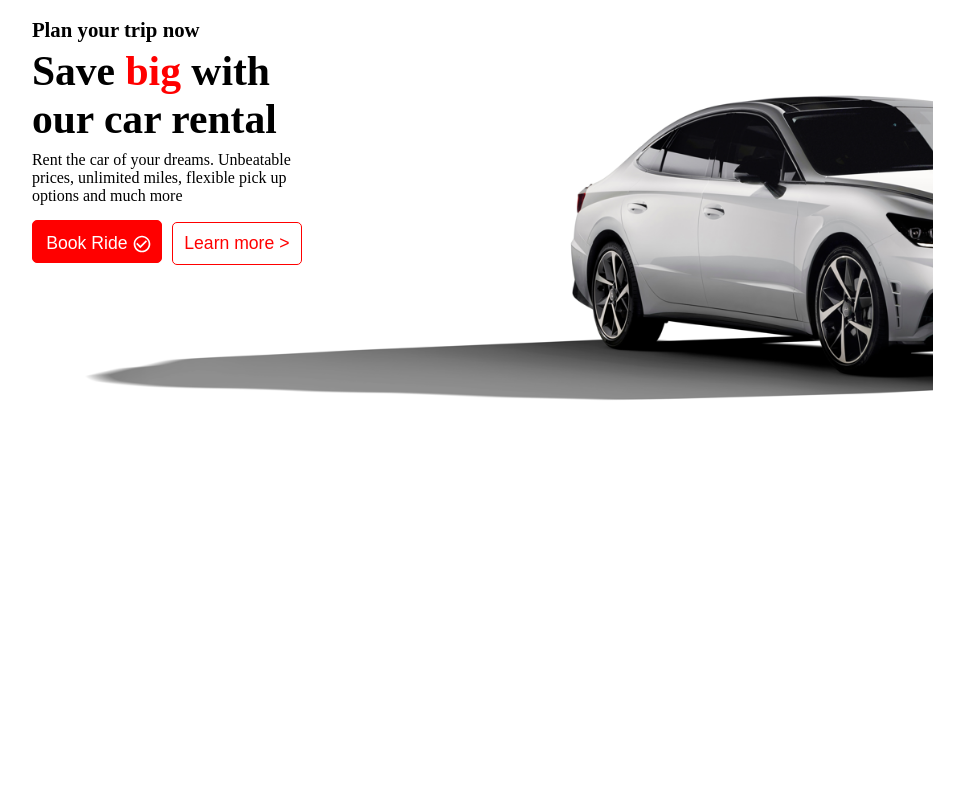
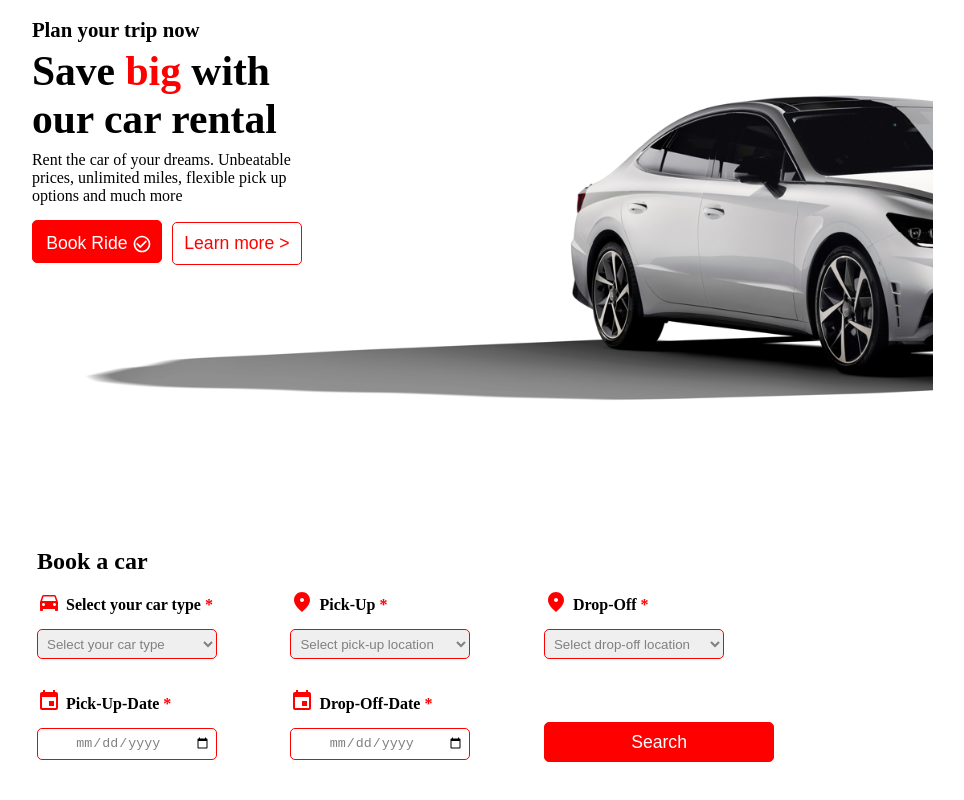
Before and after one commit to M-N-Hossain/CarRental, a React (Vite) app: page / in a window 1280 px wide. Shown: the part 252-1052 px from the top of the page, without its empty margins (219-1183 px from the left). Before the commit the page ends 800 px from the top, so only its background shows below. Built offline with nearby package versions, Linux system fonts and the light colour scheme.

Commit message:
handling the booking form

```diff
--- a/package.json
+++ b/package.json
@@ -12,7 +12,8 @@
     "@emotion/react": "^11.11.4",
     "@emotion/styled": "^11.11.5",
     "@mui/icons-material": "^5.15.15",
-    "@mui/material": "^5.15.15",
+    "@mui/material": "^5.15.18",
+    "framer-motion": "^11.0.25",
     "react": "^18.2.0",
     "react-dom": "^18.2.0"
   },
--- /dev/null
+++ b/src/components/Booking.jsx
@@ -0,0 +1,159 @@
+/* eslint-disable import/no-extraneous-dependencies */
+import React, { useState } from 'react';
+import '../styles/booking.css';
+import DirectionsCarIcon from '@mui/icons-material/DirectionsCar';
+import FmdGoodIcon from '@mui/icons-material/FmdGood';
+import EventIcon from '@mui/icons-material/Event';
+import Alert from '@mui/material/Alert';
+import { SelectInput, DateInput } from './CustomInput';
+
+export default function Booking() {
+  const [carType, setCarType] = useState('');
+  const [pickUpLocation, setPickUpLocation] = useState('');
+  const [dropOffLocation, setDropOffLocation] = useState('');
+  const [pickUpDate, setPickUpDate] = useState('');
+  const [dropOffDate, setDropOffDate] = useState('');
+  const [isBookingDone, setIsBookingDone] = useState(false);
+  const [bookingInfo, setBookingInfo] = useState({});
+
+  // creating custom error for sequential error message
+  const [showWarnings, setShowWarnings] = useState({
+    carType: false,
+    pickUpLocation: false,
+    dropOffLocation: false,
+    pickUpDate: false,
+    dropOffDate: false,
+  });
+
+  const carTypes = [
+    'Select your car type', 'Economy cars', 'Compact cars', 'Mid-size cars', 'SUVs',
+  ];
+
+  const locations = ['Select pick-up location', 'Copenhagen-Central', 'Roskild', 'Farum', 'Norreport', 'Norrebro'];
+
+  const handleSubmit = (event) => {
+    event.preventDefault();
+
+    const validations = [
+      { field: 'carType', value: carType, message: carType === 'Select your car type' || !carType },
+      { field: 'pickUpLocation', value: pickUpLocation, message: pickUpLocation === 'Select pick-up location' || !pickUpLocation },
+      { field: 'dropOffLocation', value: dropOffLocation, message: dropOffLocation === 'Select drop-off location' || !dropOffLocation },
+      { field: 'pickUpDate', value: pickUpDate, message: !pickUpDate },
+      { field: 'dropOffDate', value: dropOffDate, message: !dropOffDate },
+    ];
+
+    // find out the error as the user have to choose something else other than the default value
+    // eslint-disable-next-line no-restricted-syntax
+    for (const validation of validations) {
+      if (validation.message) {
+        setShowWarnings({
+          carType: validation.field === 'carType',
+          pickUpLocation: validation.field === 'pickUpLocation',
+          dropOffLocation: validation.field === 'dropOffLocation',
+          pickUpDate: validation.field === 'pickUpDate',
+          dropOffDate: validation.field === 'dropOffDate',
+        });
+        return;
+      }
+    }
+
+    // submission logic
+    setIsBookingDone(true);
+
+    setBookingInfo({
+      carType,
+      pickUpLocation,
+      dropOffLocation,
+      pickUpDate,
+      dropOffDate,
+    });
+
+    console.log('Form submitted with:', {
+      carType, pickUpLocation, dropOffLocation, pickUpDate, dropOffDate,
+    });
+
+    // set the state back to default
+    setCarType('');
+    setPickUpLocation('');
+    setDropOffLocation('');
+    setPickUpDate('');
+    setDropOffDate('');
+  };
+
+  // Higher order function
+  const handleSelectInputChange = (setter, field) => (event) => {
+    const { value } = event.target;
+    setter(value);
+    if (value !== 'Select your car type' && value !== 'Select pick-up location' && value !== 'Select drop-off location' && value !== '') {
+      setShowWarnings((prevWarnings) => ({
+        ...prevWarnings,
+        [field]: false,
+      }));
+    }
+  };
+
+  return (
+    <div className="booking">
+      <h2>Book a car</h2>
+      <form className="innerContainer" onSubmit={handleSubmit}>
+        <SelectInput
+          title="Select your car type"
+          icon={<DirectionsCarIcon className="icon" />}
+          options={carTypes}
+          value={carType}
+          onChange={handleSelectInputChange(setCarType, 'carType')}
+          showWarning={showWarnings.carType}
+          warningMessage="Please select a valid car type."
+        />
+
+        <SelectInput
+          title="Pick-Up"
+          icon={<FmdGoodIcon className="icon" />}
+          options={['Select pick-up location', ...locations]}
+          value={pickUpLocation}
+          onChange={handleSelectInputChange(setPickUpLocation, 'pickUpLocation')}
+          showWarning={showWarnings.pickUpLocation}
+          warningMessage="Please select a valid pick-up location."
+        />
+
+        <SelectInput
+          title="Drop-Off"
+          icon={<FmdGoodIcon className="icon" />}
+          options={['Select drop-off location', ...locations]}
+          value={dropOffLocation}
+          onChange={handleSelectInputChange(setDropOffLocation, 'dropOffLocation')}
+          showWarning={showWarnings.dropOffLocation}
+          warningMessage="Please select a valid drop-off location."
+        />
+
+        <DateInput
+          title="Pick-Up-Date"
+          icon={<EventIcon className="icon" />}
+          value={pickUpDate}
+          onChange={handleSelectInputChange(setPickUpDate, 'pickUpDate')}
+          showWarning={showWarnings.pickUpDate}
+          warningMessage="Please select a valid pick-up date."
+        />
+
+        <DateInput
+          title="Drop-Off-Date"
+          icon={<EventIcon className="icon" />}
+          value={dropOffDate}
+          onChange={handleSelectInputChange(setDropOffDate, 'dropOffDate')}
+          showWarning={showWarnings.dropOffDate}
+          warningMessage="Please select a valid drop-off date."
+        />
+        <button type="submit">Search</button>
+      </form>
+      {isBookingDone && (
+      <Alert severity="success">
+        {` Form submitted with: Car Type: ${bookingInfo.carType}, Pick up location:
+        ${bookingInfo.pickUpLocation}, Pick up date:
+        ${bookingInfo.pickUpDate}, Drop off location:
+        ${bookingInfo.dropOffLocation}, Drop off date:
+        ${bookingInfo.dropOffDate}`}
+      </Alert>
+      )}
+    </div>
+  );
+}
--- /dev/null
+++ b/src/components/CustomInput.jsx
@@ -0,0 +1,45 @@
+/* eslint-disable react/no-array-index-key */
+/* eslint-disable react/prop-types */
+import React from 'react';
+
+function SelectInput({
+  title, icon, options, value, onChange, showWarning, warningMessage,
+}) {
+  return (
+    <div className="inputDiv">
+      <div className="label">
+        {icon}
+        <p>
+          {title}
+          <span> *</span>
+        </p>
+      </div>
+      <select value={value} required onChange={onChange}>
+        {options.map((option, index) => (
+          <option key={index} required value={option}>{option}</option>
+        ))}
+      </select>
+      {showWarning && <div className="warning-message">{warningMessage}</div>}
+    </div>
+  );
+}
+
+function DateInput({
+  title, icon, value, onChange, showWarning, warningMessage,
+}) {
+  return (
+    <div className="inputDiv">
+      <div className="label">
+        {icon}
+        <p>
+          {title}
+          <span> *</span>
+        </p>
+      </div>
+      <input type="date" value={value} onChange={onChange} />
+      {showWarning && <div className="warning-message">{warningMessage}</div>}
+    </div>
+  );
+}
+
+export { SelectInput, DateInput };
--- a/src/components/Hero.jsx
+++ b/src/components/Hero.jsx
@@ -2,12 +2,24 @@
 import React from 'react';
 import '../styles/hero.css';
 import CheckCircleOutlineIcon from '@mui/icons-material/CheckCircleOutline';
+import { motion } from 'framer-motion';
+import fadeIn from '../utils/variants';
 
 export default function Hero() {
   return (
     <div className="hero">
-      <div className="innerContainer">
-        <div className="heroContent">
+      <motion.div
+        variants={fadeIn('left', 0.1)}
+        initial="hidden"
+        whileInView="show"
+        className="innerContainer"
+      />
+      <motion.div
+        variants={fadeIn('right', 0.1)}
+        initial="hidden"
+        whileInView="show"
+        className="heroContent"
+      >
         <p className="firstP-Text">Plan your trip now</p>
         <h1>
           Save
@@ -23,9 +35,7 @@ export default function Hero() {
           <CheckCircleOutlineIcon className="icon" />
         </button>
         <button className="learnMoreBtn" type="button">Learn more &gt;</button>
-        </div>
-      </div>
-
+      </motion.div>
     </div>
   );
 }
--- a/src/pages/Home.jsx
+++ b/src/pages/Home.jsx
@@ -1,12 +1,14 @@
 import React from 'react';
 import Navbar from '../components/Navbar';
 import Hero from '../components/Hero';
+import Booking from '../components/Booking';
 
 export default function Home() {
   return (
     <div className="home">
       <Navbar />
       <Hero />
+      <Booking />
     </div>
   );
 }
--- /dev/null
+++ b/src/styles/booking.css
@@ -0,0 +1,85 @@
+.booking {
+	/* background-color: aquamarine; */
+	width: 60%;
+	position: relative;
+	left: 50%;
+	transform: translateX(-50%);
+	margin-bottom: 15%;
+}
+
+.booking .innerContainer {
+	display: flex;
+	flex-wrap: wrap;
+}
+
+.innerContainer button {
+	width: 30%;
+	height: 40px;
+	position: relative;
+	top: 48px;
+	margin-left: 0px;
+}
+
+.inputDiv {
+	width: 33%;
+	margin: 15px 0;
+}
+
+.inputDiv p {
+	font-weight: bold;
+	margin-left: 5px;
+}
+
+.inputDiv select {
+	border: 1px solid red;
+	color: grey;
+	border-radius: 5px;
+	height: 30px;
+	width: 180px;
+	padding: 0 5px;
+}
+
+.inputDiv input {
+	border: 1px solid red;
+	color: grey;
+	border-radius: 5px;
+	height: 30px;
+	width: 168px;
+	padding: 0 5px;
+	text-align: center;
+}
+
+.inputDiv select:active {
+	background: linear-gradient(to top, #ff7e5f, #feb47b);
+}
+
+.inputDiv select option {
+	color: black;
+	font-size: 14px;
+}
+
+.label {
+	display: flex;
+	align-items: center;
+	margin-bottom: 15px;
+}
+
+.label .icon {
+	color: red;
+}
+
+.label p {
+	position: relative;
+	top: 3px;
+}
+
+.label span {
+	color: red;
+}
+
+.warning-message {
+	color: #d9534f;
+	font-size: 0.9em;
+	margin-top: 5px;
+	width: 100%;
+}
--- a/src/styles/hero.css
+++ b/src/styles/hero.css
@@ -13,53 +13,53 @@
 	height: 100%;
 }
 
-.innerContainer .heroContent {
+.heroContent {
 	width: 27%;
-	position: relative;
+	position: absolute;
 	top: 200px;
 	left: 12%;
 	/* background-color: aqua; */
 }
 
-.innerContainer .heroContent .firstP-Text {
+.heroContent .firstP-Text {
 	font-weight: bold;
 	margin-bottom: 5px;
 	font-size: 1.3rem;
 }
 
-.innerContainer .heroContent h1 {
+.heroContent h1 {
 	font-size: 2.6rem;
 	margin-bottom: 8px;
 }
 
-.innerContainer .heroContent span {
+.heroContent span {
 	color: red;
 }
 
-.innerContainer .heroContent .secondP-Text {
+.heroContent .secondP-Text {
 	font-size: 1rem;
 	margin-bottom: 15px;
 }
 
-.innerContainer .heroContent button {
+.heroContent button {
 	width: 130px;
 	/* height: 40px; */
 }
 
-.innerContainer .heroContent button .icon {
+.heroContent button .icon {
 	position: relative;
 	top: 5px;
 	left: 5px;
 	font-size: 20px;
 }
 
-.innerContainer .heroContent .learnMoreBtn {
+.heroContent .learnMoreBtn {
 	background-color: white;
 	color: red;
 	height: 42.4px;
 }
 
-/* .innerContainer .heroContent .learnMoreBtn:hover {
+/* .heroContent .learnMoreBtn:hover {
 	background-color: red;
 	color: white;
 
--- /dev/null
+++ b/src/utils/variants.js
@@ -0,0 +1,20 @@
+/* eslint-disable no-nested-ternary */
+const fadeIn = (direction, delay) => ({
+  hidden: {
+    y: direction === 'up' ? 50 : direction === 'down' ? -40 : 0,
+    x: direction === 'left' ? 150 : direction === 'right' ? -150 : 0,
+  },
+  show: {
+    y: 0,
+    x: 0,
+    opacity: 1,
+    transition: {
+      type: 'tween',
+      duration: 1.2,
+      delay,
+      ease: [0.25, 0.25, 0.25, 0.75],
+    },
+  },
+});
+
+export default fadeIn;
```
Also changed, not shown: 1 other file (tests, documents, lock files or other folders). Lines whose indentation alone changed are shown as unchanged.
